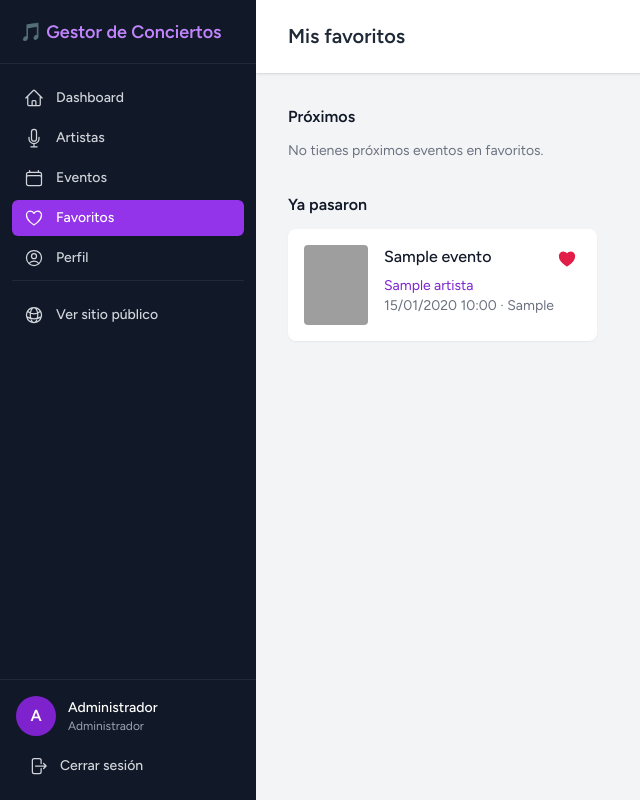
After one commit to KarinaOrtizE/gestor-conciertos, a Laravel app: page /favoritos in a window 1280 px wide. The commit adds this page. Shown: the whole page, without its empty margins (0-640 px from the left). Run offline with Laravel 12, Linux system fonts and the light colour scheme; a user stored in the database is signed in; data comes from the database, SQL or seed files in the repository; tables that the repository leaves empty hold one stand-in row (values such as "Sample post"); style sheets or scripts are compiled from the project's sources; grey boxes are pictures that could not be loaded.

Commit message:
Eventos favoritos
Cada usuario marca eventos con un corazón en el listado, el detalle y la
página de inicio, sin recargar la página, y los consulta en Mis favoritos,
separados en próximos y pasados. La API suma GET, PUT y DELETE de
/api/favoritos para el dueño del token.

```diff
--- /dev/null
+++ b/app/Http/Controllers/FavoritoController.php
@@ -0,0 +1,34 @@
+<?php
+
+namespace App\Http\Controllers;
+
+use App\Models\Evento;
+use Illuminate\Http\Request;
+use Illuminate\View\View;
+
+class FavoritoController extends Controller
+{
+    public function index(Request $request): View
+    {
+        $favoritos = $request->user()->eventosFavoritos()->with('artista')->orderBy('fecha')->get();
+        [$proximos, $pasados] = $favoritos->partition(fn (Evento $evento) => $evento->fecha->isFuture());
+
+        return view('favoritos.index', [
+            'proximos' => $proximos,
+            'pasados' => $pasados->reverse(),
+        ]);
+    }
+
+    public function alternar(Request $request, Evento $evento)
+    {
+        $cambios = $request->user()->eventosFavoritos()->toggle($evento);
+        $favorito = $cambios['attached'] !== [];
+
+        // El botón usa fetch y espera JSON; sin JavaScript el formulario recarga la página.
+        if ($request->expectsJson()) {
+            return response()->json(['favorito' => $favorito]);
+        }
+
+        return back()->with('ok', $favorito ? 'Evento agregado a favoritos.' : 'Evento quitado de favoritos.');
+    }
+}
--- a/app/Http/Controllers/LandingController.php
+++ b/app/Http/Controllers/LandingController.php
@@ -23,6 +23,8 @@ class LandingController extends Controller
             ->take(6)
             ->get();
 
-        return view('landing', compact('eventos', 'q'));
+        $favoritos = $request->user()?->eventosFavoritos()->pluck('eventos.id') ?? collect();
+
+        return view('landing', compact('eventos', 'q', 'favoritos'));
     }
 }
--- a/app/Models/Evento.php
+++ b/app/Models/Evento.php
@@ -36,6 +36,6 @@ class Evento extends Model
 
     public function usuariosFavoritos()
     {
-        return $this->belongsToMany(User::class);
+        return $this->belongsToMany(User::class)->withTimestamps();
     }
 }
--- a/app/Models/User.php
+++ b/app/Models/User.php
@@ -50,7 +50,7 @@ class User extends Authenticatable
 
     public function eventosFavoritos()
     {
-        return $this->belongsToMany(Evento::class);
+        return $this->belongsToMany(Evento::class)->withTimestamps();
     }
 
     public function avatarUrl(): ?string
--- a/resources/js/app.js
+++ b/resources/js/app.js
@@ -41,6 +41,25 @@ Alpine.data('buscadorSpotify', (url) => ({
     },
 }));
 
+// Botón de favorito: alterna sin recargar. Si la petición falla, se envía el formulario normal.
+Alpine.data('botonFavorito', (marcado) => ({
+    marcado,
+    enviando: false,
+
+    async alternar(formulario) {
+        if (this.enviando) return;
+        this.enviando = true;
+        try {
+            const { data } = await window.axios.post(formulario.action);
+            this.marcado = data.favorito;
+        } catch (e) {
+            formulario.submit();
+        } finally {
+            this.enviando = false;
+        }
+    },
+}));
+
 Alpine.start();
 
 // Confirmación de borrado: el texto viaja en data-confirmar para no armar JavaScript con datos del usuario.
--- /dev/null
+++ b/resources/views/components/boton-favorito.blade.php
@@ -0,0 +1,19 @@
+@props(['evento', 'marcado' => false, 'compacto' => false])
+
+<form method="POST" action="{{ route('eventos.favorito', $evento) }}" {{ $attributes->class('inline-block') }}
+      x-data="botonFavorito({{ $marcado ? 'true' : 'false' }})" @submit.prevent="alternar($el)">
+    @csrf
+    <button type="submit" :disabled="enviando"
+            aria-pressed="{{ $marcado ? 'true' : 'false' }}" :aria-pressed="marcado.toString()"
+            @if ($compacto) aria-label="Favorito: {{ $evento->titulo }}" title="Favorito" @endif
+            @class([
+                'text-rose-600 disabled:opacity-50',
+                'p-1 rounded-full transition hover:scale-110' => $compacto,
+                'inline-flex items-center gap-2 px-3 py-2 text-sm border border-gray-300 rounded hover:bg-gray-50' => ! $compacto,
+            ])>
+        <x-icono nombre="corazon" fill="{{ $marcado ? 'currentColor' : 'none' }}" x-bind:fill="marcado ? 'currentColor' : 'none'" />
+        @unless ($compacto)
+            <span class="text-gray-700" x-text="marcado ? 'En favoritos' : 'Agregar a favoritos'">{{ $marcado ? 'En favoritos' : 'Agregar a favoritos' }}</span>
+        @endunless
+    </button>
+</form>
--- a/resources/views/components/icono.blade.php
+++ b/resources/views/components/icono.blade.php
@@ -8,12 +8,13 @@
         'usuario' => 'M17.982 18.725A7.488 7.488 0 0 0 12 15.75a7.488 7.488 0 0 0-5.982 2.975m11.963 0a9 9 0 1 0-11.963 0m11.963 0A8.966 8.966 0 0 1 12 21a8.966 8.966 0 0 1-5.982-2.275M15 9.75a3 3 0 1 1-6 0 3 3 0 0 1 6 0Z',
         'mundo' => 'M12 21a9.004 9.004 0 0 0 8.716-6.747M12 21a9.004 9.004 0 0 1-8.716-6.747M12 21c2.485 0 4.5-4.03 4.5-9S14.485 3 12 3m0 18c-2.485 0-4.5-4.03-4.5-9S9.515 3 12 3m0 0a8.997 8.997 0 0 1 7.843 4.582M12 3a8.997 8.997 0 0 0-7.843 4.582m15.686 0A11.953 11.953 0 0 1 12 10.5c-2.998 0-5.74-1.1-7.843-2.918m15.686 0A8.959 8.959 0 0 1 21 12c0 .778-.099 1.533-.284 2.253m0 0A17.919 17.919 0 0 1 12 16.5c-3.162 0-6.133-.815-8.716-2.247m0 0A9.015 9.015 0 0 1 3 12c0-1.605.42-3.113 1.157-4.418',
         'salir' => 'M15.75 9V5.25A2.25 2.25 0 0 0 13.5 3h-6a2.25 2.25 0 0 0-2.25 2.25v13.5A2.25 2.25 0 0 0 7.5 21h6a2.25 2.25 0 0 0 2.25-2.25V15m3 0 3-3m0 0-3-3m3 3H9',
+        'corazon' => 'M21 8.25c0-2.485-2.099-4.5-4.688-4.5-1.935 0-3.597 1.126-4.312 2.733-.715-1.607-2.377-2.733-4.313-2.733C5.1 3.75 3 5.765 3 8.25c0 7.22 9 12 9 12s9-4.78 9-12Z',
         'menu' => 'M3.75 6.75h16.5M3.75 12h16.5m-16.5 5.25h16.5',
         'cerrar' => 'M6 18 18 6M6 6l12 12',
     ];
 @endphp
 
-<svg {{ $attributes->merge(['class' => 'w-5 h-5 shrink-0']) }} xmlns="http://www.w3.org/2000/svg" fill="none"
+<svg {{ $attributes->merge(['class' => 'w-5 h-5 shrink-0', 'fill' => 'none']) }} xmlns="http://www.w3.org/2000/svg"
      viewBox="0 0 24 24" stroke-width="1.5" stroke="currentColor" aria-hidden="true">
     <path stroke-linecap="round" stroke-linejoin="round" d="{{ $trazos[$nombre] }}" />
 </svg>
--- a/resources/views/evento/detalle.blade.php
+++ b/resources/views/evento/detalle.blade.php
@@ -45,6 +45,7 @@
 
                 <div class="flex flex-wrap items-center gap-4 mt-6">
                     <a href="{{ route('eventos.index') }}" class="text-blue-600 hover:underline">← Volver al listado</a>
+                    <x-boton-favorito :evento="$evento" :marcado="$esFavorito" />
                     <a href="{{ route('eventos.pdf', $evento) }}"
                        class="px-3 py-2 text-sm text-gray-700 border border-gray-300 rounded hover:bg-gray-50">Descargar ficha en PDF</a>
                 </div>
--- a/resources/views/evento/listado.blade.php
+++ b/resources/views/evento/listado.blade.php
@@ -59,7 +59,8 @@
                                 <td>{{ $evento->ciudad }}</td>
                                 <td>{{ $evento->genero }}</td>
                                 <td data-order="{{ $evento->precio }}">${{ number_format($evento->precio, 0, ',', '.') }}</td>
-                                <td>
+                                <td class="whitespace-nowrap">
+                                    <x-boton-favorito :evento="$evento" :marcado="$favoritos->contains($evento->id)" compacto class="align-middle" />
                                     <a href="{{ route('eventos.show', $evento) }}" class="text-blue-600 hover:underline">Ver</a>
                                     @can('administrar')
                                         | <a href="{{ route('eventos.edit', $evento) }}" class="text-yellow-600 hover:underline">Editar</a> |
--- /dev/null
+++ b/resources/views/favoritos/index.blade.php
@@ -0,0 +1,58 @@
+<x-app-layout>
+    <x-slot name="header">
+        <h2 class="text-xl font-semibold leading-tight text-gray-800">Mis favoritos</h2>
+    </x-slot>
+
+    @php
+        $secciones = [
+            ['Próximos', $proximos, 'No tienes próximos eventos en favoritos.'],
+            ['Ya pasaron', $pasados, null],
+        ];
+    @endphp
+
+    <div class="py-8">
+        <div class="px-4 mx-auto space-y-8 max-w-7xl sm:px-6 lg:px-8">
+            @if ($proximos->isEmpty() && $pasados->isEmpty())
+                <div class="p-8 text-center bg-white rounded-lg shadow-sm">
+                    <p class="text-gray-700">Aún no tienes eventos favoritos.</p>
+                    <p class="mt-1 text-sm text-gray-500">Márcalos con el corazón en el listado o en el detalle de cada evento.</p>
+                    <a href="{{ route('eventos.index') }}" class="inline-block px-4 py-2 mt-4 text-white bg-purple-600 rounded hover:bg-purple-500">Ver eventos</a>
+                </div>
+            @else
+                @foreach ($secciones as [$titulo, $eventos, $vacio])
+                    @if ($eventos->isNotEmpty() || $vacio)
+                        <section>
+                            <h3 class="mb-3 font-semibold text-gray-900">{{ $titulo }}</h3>
+
+                            @if ($eventos->isEmpty())
+                                <p class="text-sm text-gray-500">{{ $vacio }}</p>
+                            @else
+                                <div class="grid gap-4 sm:grid-cols-2 lg:grid-cols-3">
+                                    @foreach ($eventos as $evento)
+                                        <article class="flex gap-4 p-4 bg-white rounded-lg shadow-sm">
+                                            @if ($evento->afiche)
+                                                <img src="{{ asset('storage/'.$evento->afiche) }}" alt="" class="object-cover w-16 h-20 rounded shrink-0">
+                                            @else
+                                                <div class="flex items-center justify-center w-16 h-20 text-gray-400 bg-gray-100 rounded shrink-0">
+                                                    <x-icono nombre="calendario" class="w-6 h-6" />
+                                                </div>
+                                            @endif
+                                            <div class="flex-1 min-w-0">
+                                                <div class="flex items-start justify-between gap-2">
+                                                    <a href="{{ route('eventos.show', $evento) }}" class="font-medium text-gray-900 hover:text-purple-700">{{ $evento->titulo }}</a>
+                                                    <x-boton-favorito :evento="$evento" marcado compacto />
+                                                </div>
+                                                <p class="text-sm text-purple-700">{{ $evento->artista->nombre }}</p>
+                                                <p class="text-sm text-gray-500">{{ $evento->fecha->format('d/m/Y H:i') }} · {{ $evento->ciudad }}</p>
+                                            </div>
+                                        </article>
+                                    @endforeach
+                                </div>
+                            @endif
+                        </section>
+                    @endif
+                @endforeach
+            @endif
+        </div>
+    </div>
+</x-app-layout>
--- a/resources/views/layouts/navigation.blade.php
+++ b/resources/views/layouts/navigation.blade.php
@@ -22,6 +22,9 @@
         </x-sidebar-link>
         <x-sidebar-link :href="route('eventos.index')" :active="request()->routeIs('eventos.*')" icono="calendario">
             Eventos
+        </x-sidebar-link>
+        <x-sidebar-link :href="route('favoritos.index')" :active="request()->routeIs('favoritos.*')" icono="corazon">
+            Favoritos
         </x-sidebar-link>
         <x-sidebar-link :href="route('profile.edit')" :active="request()->routeIs('profile.*')" icono="usuario">
             {{ __('Profile') }}
--- a/routes/api.php
+++ b/routes/api.php
@@ -3,6 +3,7 @@
 use App\Http\Controllers\Api\ArtistaController;
 use App\Http\Controllers\Api\AuthController;
 use App\Http\Controllers\Api\EventoController;
+use App\Http\Controllers\Api\FavoritoController;
 use Illuminate\Support\Facades\Route;
 
 Route::post('/login', [AuthController::class, 'login'])->middleware('throttle:6,1')->name('api.login');
@@ -14,6 +15,11 @@ Route::apiResource('artistas', ArtistaController::class)->only(['index', 'show']
 Route::middleware('auth:sanctum')->group(function () {
     Route::post('/logout', [AuthController::class, 'logout'])->name('api.logout');
 
+    // Favoritos del dueño del token
+    Route::get('/favoritos', [FavoritoController::class, 'index'])->name('api.favoritos.index');
+    Route::put('/favoritos/{evento}', [FavoritoController::class, 'update'])->name('api.favoritos.update');
+    Route::delete('/favoritos/{evento}', [FavoritoController::class, 'destroy'])->name('api.favoritos.destroy');
+
     // Gestión: solo con token de un admin
     Route::middleware('can:administrar')->group(function () {
         Route::apiResource('eventos', EventoController::class)->except(['index', 'show'])->names('api.eventos');
--- a/routes/web.php
+++ b/routes/web.php
@@ -3,6 +3,7 @@
 use App\Http\Controllers\ArtistaController;
 use App\Http\Controllers\DashboardController;
 use App\Http\Controllers\EventoController;
+use App\Http\Controllers\FavoritoController;
 use App\Http\Controllers\LandingController;
 use App\Http\Controllers\ProfileController;
 use App\Http\Controllers\ReporteController;
@@ -29,6 +30,10 @@ Route::middleware('auth')->group(function () {
     Route::resource('artistas', ArtistaController::class)->only(['index', 'show']);
     Route::resource('eventos', EventoController::class)->only(['index', 'show']);
 
+    // Favoritos de cada usuario
+    Route::get('/favoritos', [FavoritoController::class, 'index'])->name('favoritos.index');
+    Route::post('/eventos/{evento}/favorito', [FavoritoController::class, 'alternar'])->name('eventos.favorito');
+
     // Reportes en PDF
     Route::get('/reportes/eventos', [ReporteController::class, 'eventos'])->name('reportes.eventos');
     Route::get('/eventos/{evento}/pdf', [ReporteController::class, 'evento'])->name('eventos.pdf');
```
Also changed, not shown: app/Http/Controllers/Api/FavoritoController.php (added, +33 -0 lines), app/Http/Controllers/EventoController.php (+7 -4 lines), resources/views/landing.blade.php (+6 -1 lines), tests/Feature/FavoritoTest.php (added, +134 -0 lines), README.md.
